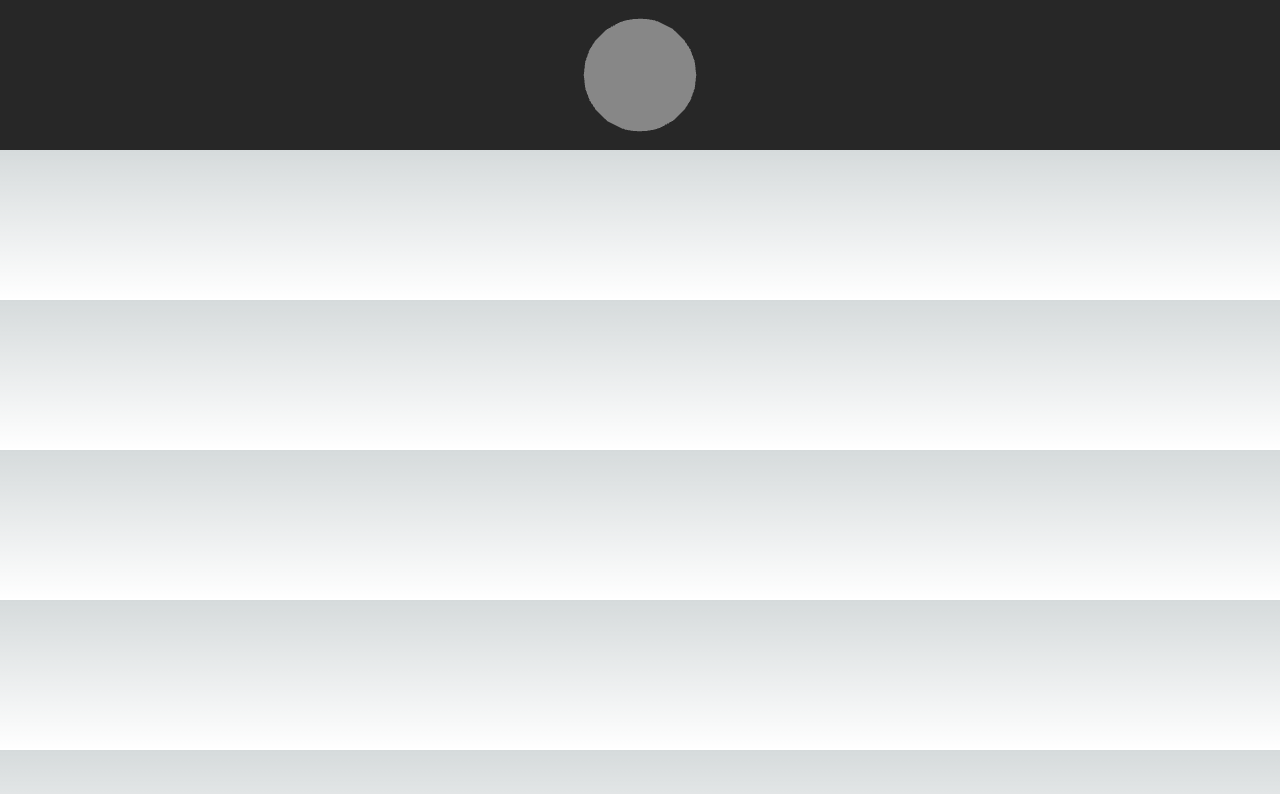
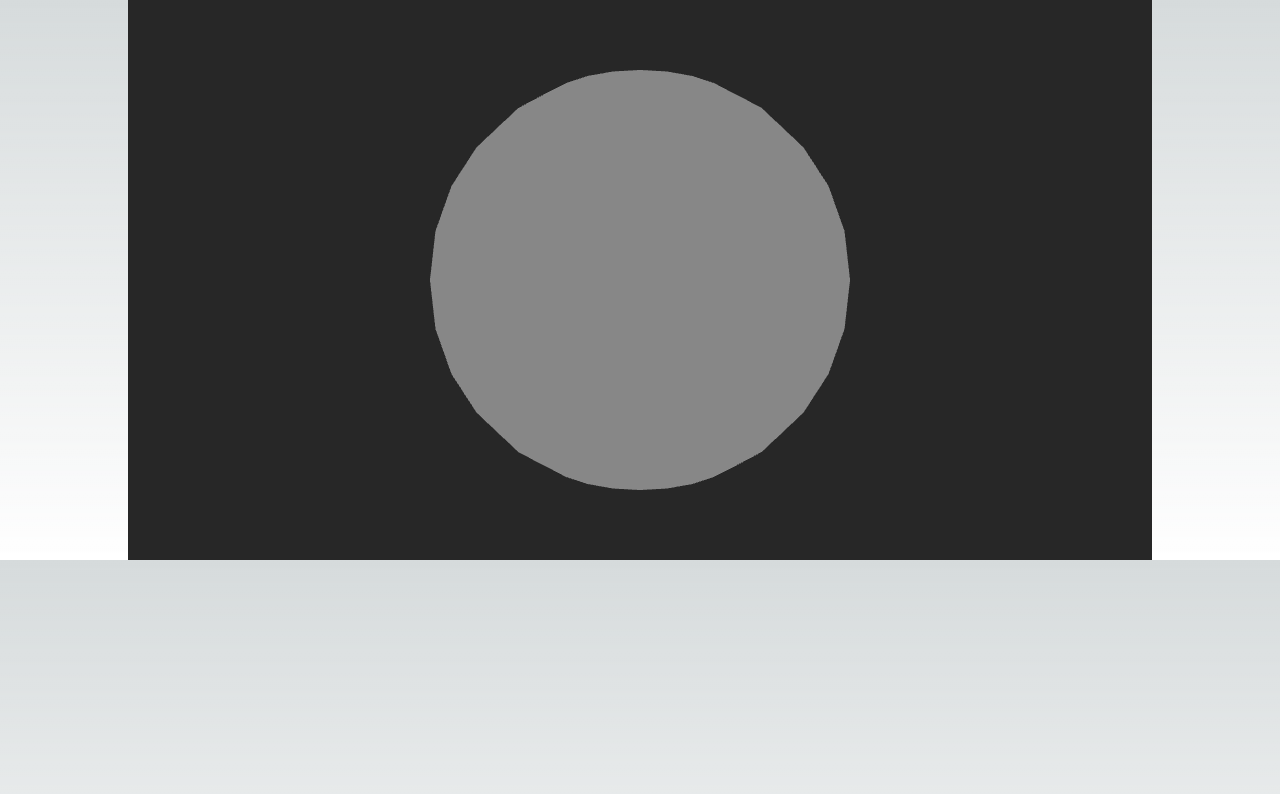
Before and after one commit to polyqubit/soccer, a Next.js app: page /demo/page0 in a window 1280 px wide. Shown: the top 794 px of the page. Built offline with nearby package versions, Linux system fonts and the light colour scheme.

Commit message:
successful sphere draw

```diff
--- a/src/pages/demo/page0.js
+++ b/src/pages/demo/page0.js
@@ -9,7 +9,9 @@ export default function Page0() {
             <title>Demo</title>
         </Head>
         <main>
-            <div>
+            <div
+                className={styles.scene}
+            >
                 <Canvas
                     shadows={false}
                     className={styles.canvas}
--- a/src/styles/Demo.module.css
+++ b/src/styles/Demo.module.css
@@ -22,6 +22,7 @@
 }
 
 .scene {
-    height: 100%;
+    height: 70vh;
     width: 80%;
+    margin-left: 10%;
 }
```
